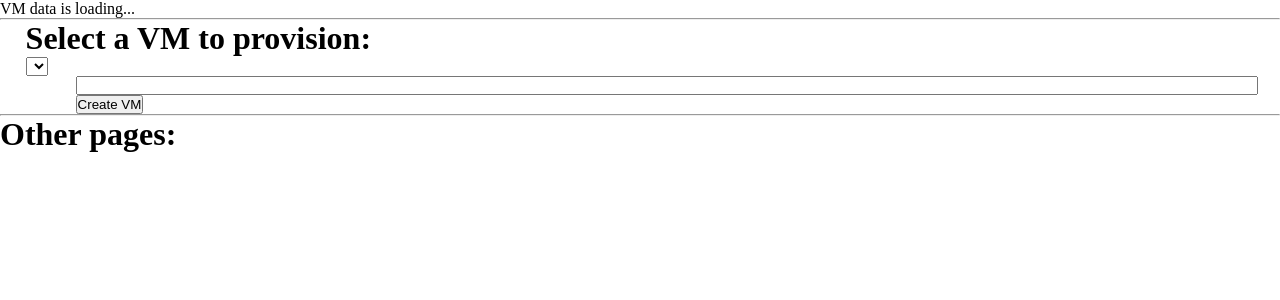
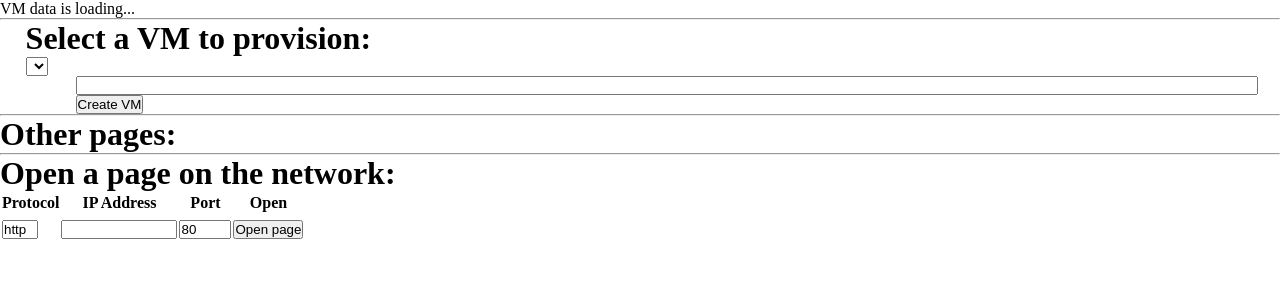
Before and after one commit to Daniel-Tomov/Cloud, a Python web app: template webapp/templates/index.html in a window 1280 px wide. Shown: the top 300 px of the page. Run offline with Jinja, Linux system fonts and the light colour scheme; the template is opened without the code that fills it, so the values that code supplies are empty.

Commit message:
feat: static open internal page area

```diff
--- a/webapp/templates/index.html
+++ b/webapp/templates/index.html
@@ -18,6 +18,23 @@
 
         {% include 'services.html' %}
 
+        <hr/>
+
+        <h1>Open a page on the network:</h1>
+        <table>
+            <tr>
+                <th>Protocol</th>
+                <th>IP Address</th>
+                <th>Port</th>
+                <th>Open</th>
+            </tr>
+            <tr>
+                <td><input value="http" id="open-page-protocol" class="custom-address-input protocol"></td>
+                <td><input value="" id="open-page-ip" class="custom-address-input ip"></td>
+                <td><input value="80" id="open-page-port" class="custom-address-input port"></td>
+                <td><button action="access_page" id="open-page">Open page</button></td>
+            </tr>
+        </table>
     </body>
     <script defer src="{{ url_for('static', filename='js/script.js') }}"></script>
 </html>
```
